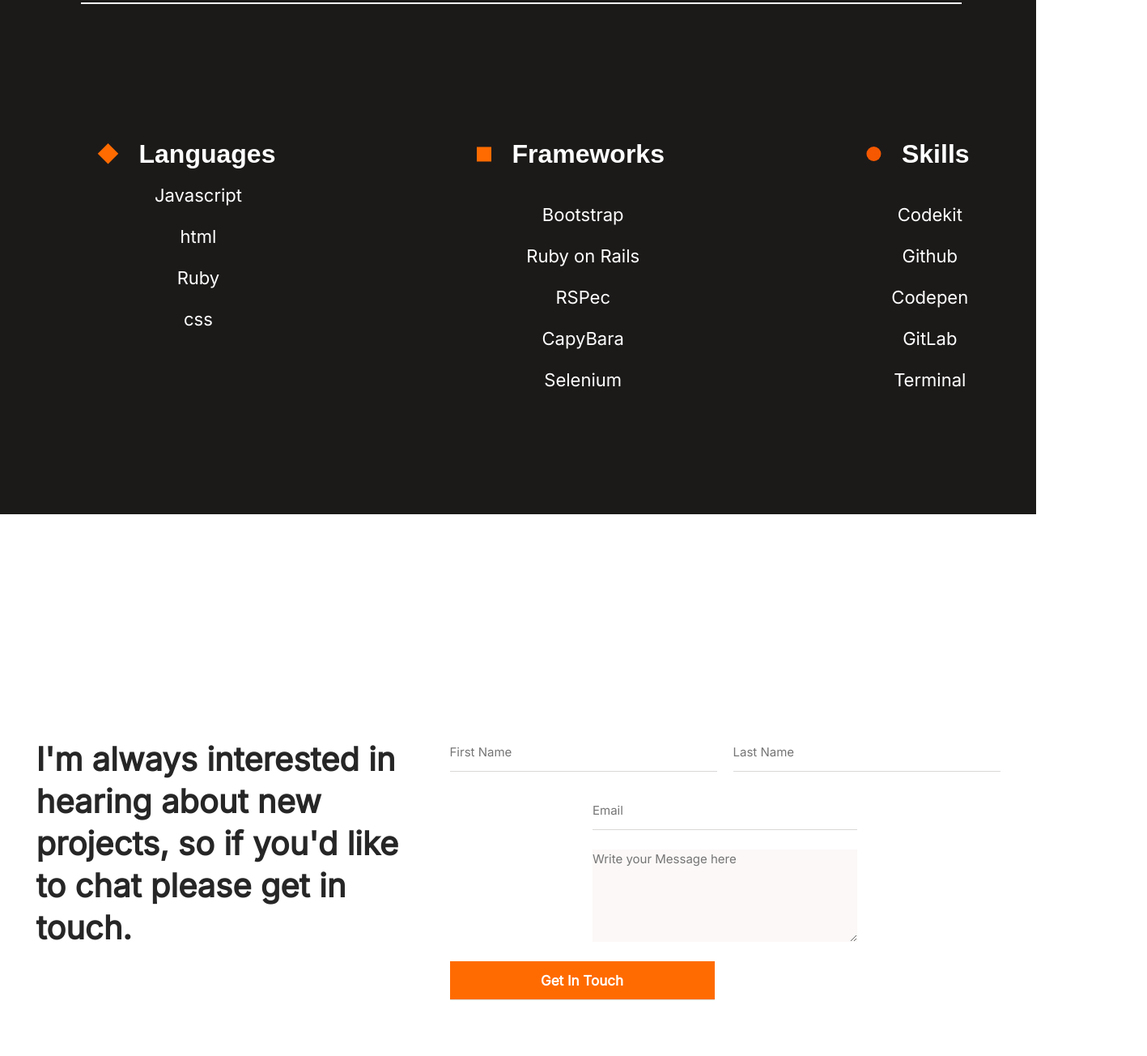
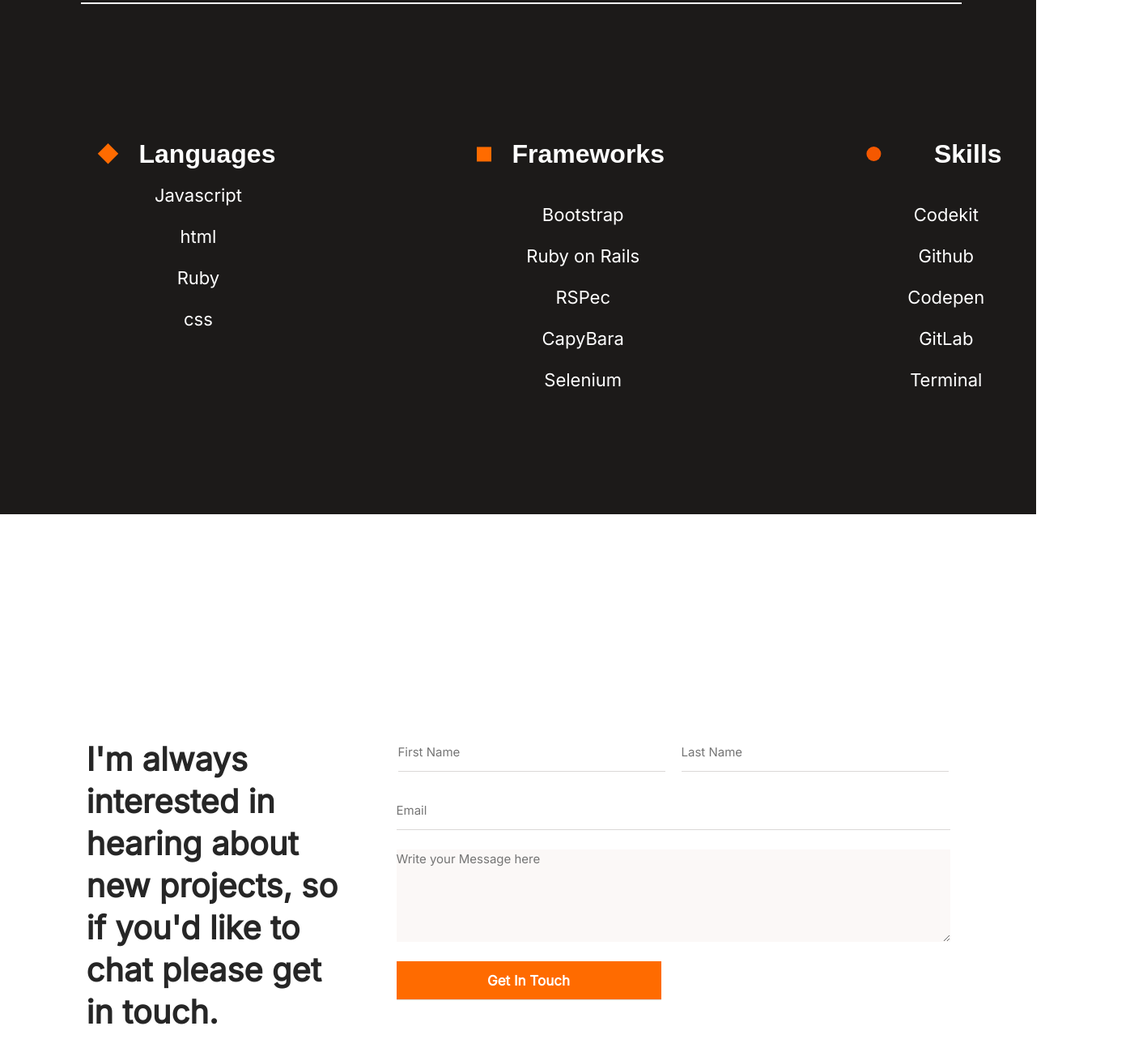
Before and after one commit to Jhaman1895/Personal-Portfolio-2, a website: page index.html in a window 1280 px wide. Shown: the part 3544-4848 px from the top of the page at 81% size, 1417 px wide, since content can reach past the window. Drawn offline with Linux system fonts and the light colour scheme.

Commit message:
Fix contact form content text widths

```diff
--- a/index.html
+++ b/index.html
@@ -247,7 +247,7 @@
         <div class="skills-list">
           <div class="list-title">
             <img src="./images/Rectangle_57.svg" alt="">
-            <h6>              Skills</h6>
+            <h6 class="list-title-skills">Skills</h6>
           </div>
           <ul class="list-container">
             <li>Codekit</li>
@@ -273,7 +273,7 @@
                 <input type="text" name="last-name" placeholder="Last Name" class="last-name" required/>
               </div>
               <input type = "email" name = "email" placeholder = "Email" required class="email">
-              <textarea name = "message" placeholder = "Write your Message here" required maxlength="500"></textarea>
+              <textarea name = "message" placeholder = "Write your Message here" required maxlength="500" class="form-textarea"></textarea>
               <input class = "button" type = "submit" value = "Get In Touch" name = "submit">
             </form>
     </div>
--- a/styles.css
+++ b/styles.css
@@ -749,7 +749,7 @@ button:active {
   }
 
   .form-content-paragraph {
-    min-width: 455px;
+    width: 455px;
     height: 256px;
   }
 
@@ -919,4 +919,14 @@ button:active {
     display: flex;
     align-items: center;
   }
+
+  .email {
+    min-width: 684px;
+    height: 48px;
+  }
+
+  .form-textarea {
+    min-width: 684px;
+    height: 114px;
+  }
 }
```
